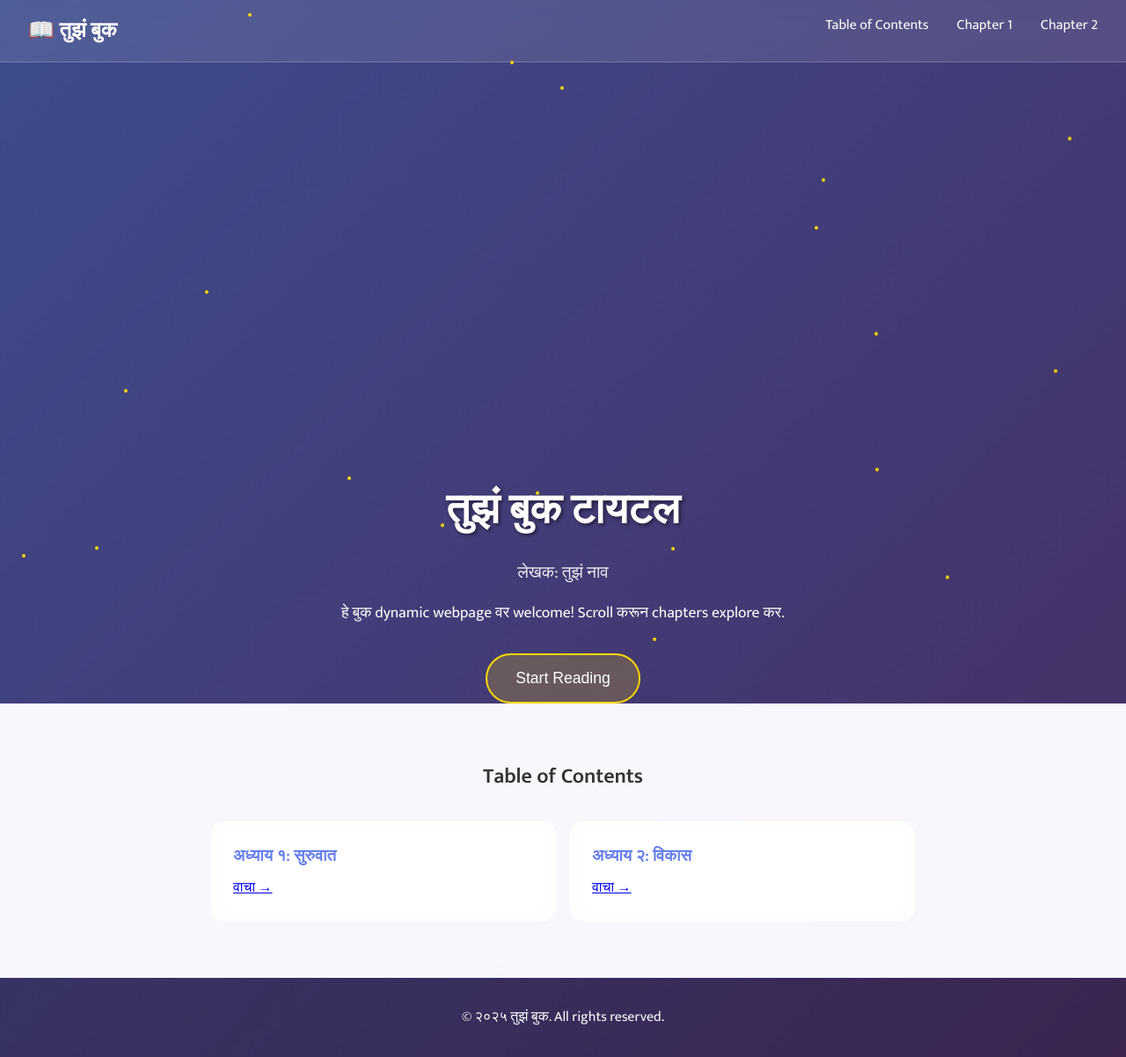
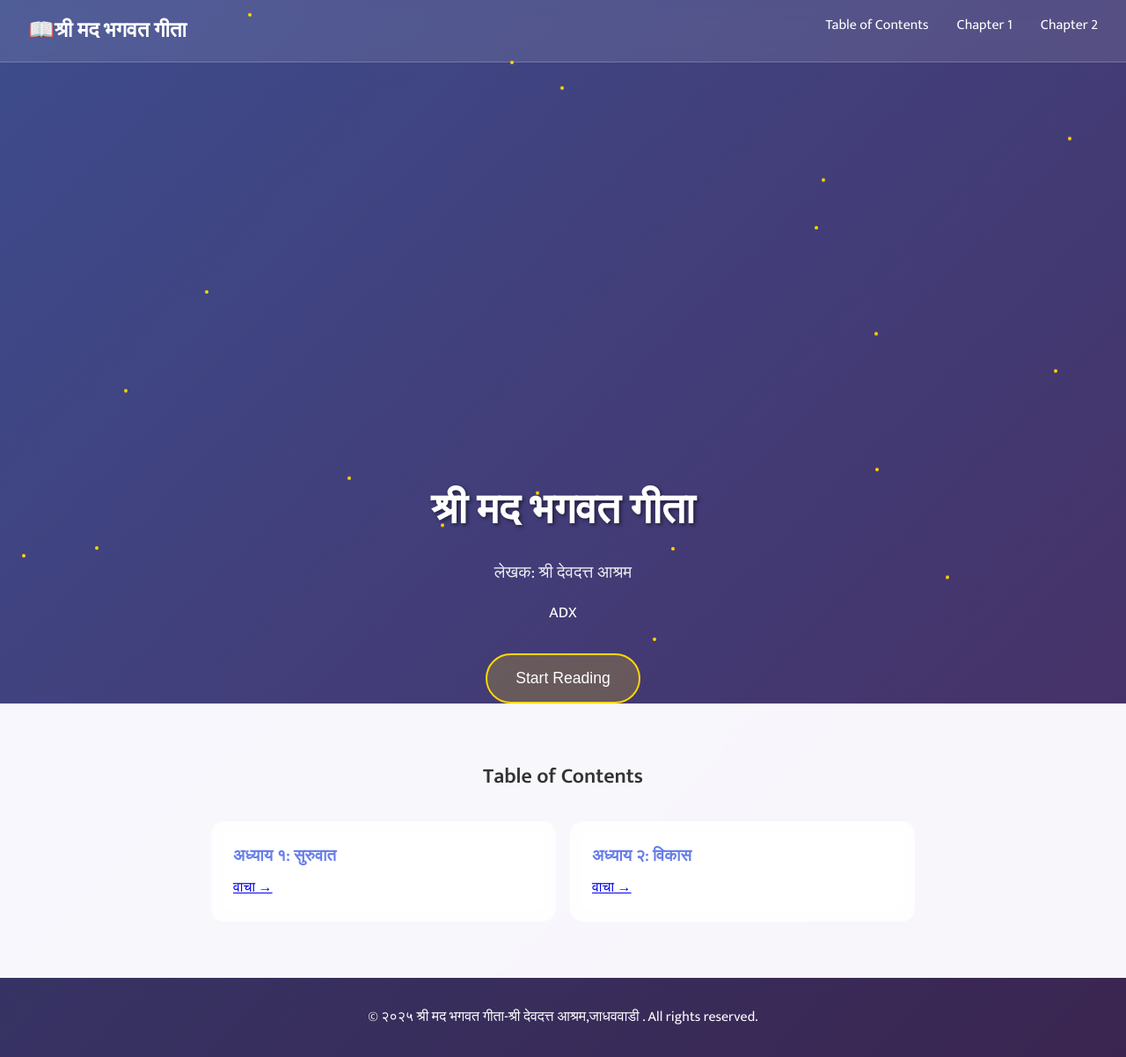
Before and after one commit to rohanborsa6600-tech/GEETA, a plain HTML site: page index.html in a window 1280 px wide. Shown: the whole page at 88% size. Drawn offline with Linux system fonts and the light colour scheme.

Commit message:
Update index.html

```diff
--- a/index.html
+++ b/index.html
@@ -3,14 +3,14 @@
 <head>
     <meta charset="UTF-8">
     <meta name="viewport" content="width=device-width, initial-scale=1.0">
-    <title>तुझं बुक टायटल - लेखकाचे नाव</title>
+    <title>श्री मद भगवत गीता-श्री देवदत्त आश्रम,जाधववाडी </title>
     <link rel="stylesheet" href="style.css">
     <link href="https://fonts.googleapis.com/css2?family=Mukta:wght@300;400;600&display=swap" rel="stylesheet">
 </head>
 <body>
     <header class="hero">
         <nav class="navbar">
-            <div class="logo">📖 तुझं बुक</div>
+            <div class="logo">📖श्री मद भगवत गीता </div>
             <ul class="nav-menu" id="navMenu">
                 <li><a href="#toc">Table of Contents</a></li>
                 <li><a href="chapters/chapter1.html">Chapter 1</a></li>
@@ -20,9 +20,9 @@
             <div class="hamburger" id="hamburger">☰</div>
         </nav>
         <div class="hero-content">
-            <h1>तुझं बुक टायटल</h1>
-            <p class="author">लेखक: तुझं नाव</p>
-            <p class="intro">हे बुक dynamic webpage वर welcome! Scroll करून chapters explore कर.</p>
+            <h1>श्री मद भगवत गीता</h1>
+            <p class="author">लेखक: श्री देवदत्त आश्रम </p>
+            <p class="intro">ADX</p>
             <button class="cta-btn" onclick="scrollToTOC()">Start Reading</button>
         </div>
     </header>
@@ -35,7 +35,7 @@
     </section>
 
     <footer>
-        <p>&copy; २०२५ तुझं बुक. All rights reserved.</p>
+        <p>&copy; २०२५ श्री मद भगवत गीता-श्री देवदत्त आश्रम,जाधववाडी . All rights reserved.</p>
     </footer>
 
     <script src="script.js"></script>
```
